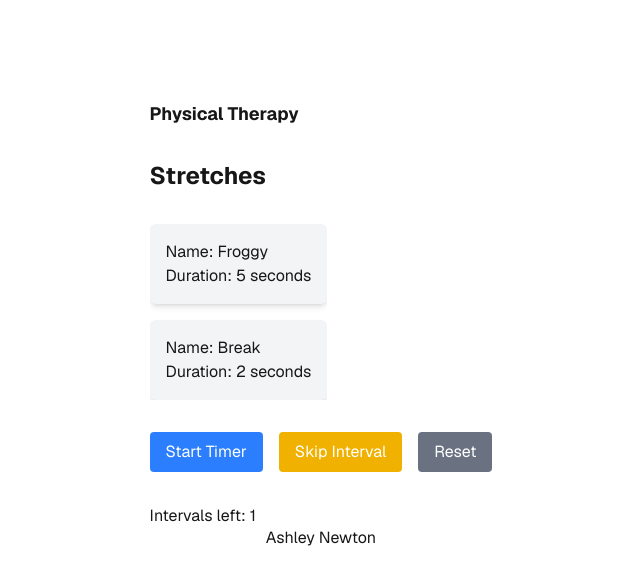
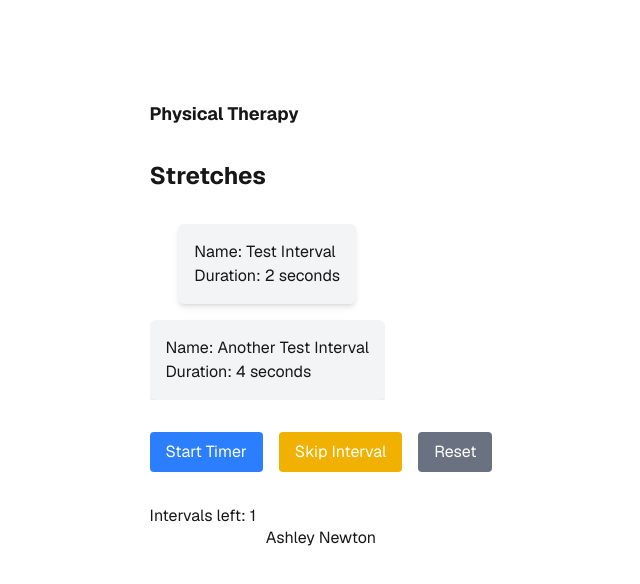
Before and after one commit to LearningAnywhere/fitness-timer, a Next.js app: page / in a window 1280 px wide. Shown: the top 584 px of the page, without its empty margins (319-959 px from the left). Built offline with nearby package versions, Linux system fonts and the light colour scheme.

Commit message:
Build out more tests using temp test data

```diff
--- a/src/app/components/Interval.tsx
+++ b/src/app/components/Interval.tsx
@@ -25,7 +25,9 @@ export const Interval = (params: IntervalProps) => {
   const color = getColor(isActive);
   return (
     <div className={`${color} p-4 rounded-md shadow-md`} ref={ref}>
-      <p>{`Name: ${name}`}</p>
+      <p
+        data-testid={isActive ? "active-interval-name" : undefined}
+      >{`Name: ${name}`}</p>
       <p>{`Duration: ${duration} seconds`}</p>
       {isActive && (timeLeft < duration || isTimerRunning) && (
         <p className="font-bold">{`Time left: ${timeLeft} seconds`}</p>
--- a/src/app/initial-data.ts
+++ b/src/app/initial-data.ts
@@ -2,12 +2,120 @@ import { TInterval } from "./types";
 
 const froggy: TInterval = {
   name: "Froggy",
-  duration: 5,
+  duration: 30,
 };
 
-const TIntervalBreak: TInterval = {
+const lowLungeRight: TInterval = {
+  name: "Low Lunge Right",
+  duration: 30,
+};
+
+const lowLungeLeft: TInterval = {
+  name: "Low Lunge Left",
+  duration: 30,
+};
+
+const periformisRight: TInterval = {
+  name: "Periformis Right",
+  duration: 30,
+};
+
+const periformisLeft: TInterval = {
+  name: "Periformis Left",
+  duration: 30,
+};
+
+const quadRight: TInterval = {
+  name: "Quad Stretch Right",
+  duration: 30,
+};
+
+const quadLeft: TInterval = {
+  name: "Quad Stretch Left",
+  duration: 30,
+};
+
+const squat: TInterval = {
+  name: "Squat",
+  duration: 30,
+};
+
+const intervalBreak: TInterval = {
   name: "Break",
+  duration: 10,
+};
+
+const testInterval: TInterval = {
+  name: "Test Interval",
   duration: 2,
 };
 
-export const intervals: TInterval[] = [froggy, TIntervalBreak];
+const testInterval2: TInterval = {
+  name: "Another Test Interval",
+  duration: 4,
+};
+
+export const testIntervals: TInterval[] = [testInterval, testInterval2];
+
+export const intervals: TInterval[] = [
+  froggy,
+  intervalBreak,
+  froggy,
+  intervalBreak,
+  froggy,
+  intervalBreak,
+  lowLungeRight,
+  lowLungeLeft,
+  lowLungeRight,
+  lowLungeLeft,
+  lowLungeRight,
+  lowLungeLeft,
+  intervalBreak,
+  periformisRight,
+  periformisLeft,
+  periformisRight,
+  periformisLeft,
+  periformisRight,
+  periformisLeft,
+  intervalBreak,
+  quadRight,
+  quadLeft,
+  quadRight,
+  quadLeft,
+  quadRight,
+  quadLeft,
+  intervalBreak,
+  squat,
+  intervalBreak,
+  squat,
+  intervalBreak,
+  squat,
+  intervalBreak,
+];
+
+// const tvaBreathing: TExercise = {
+//   name: "TVA Breathing",
+//   repetitions: 10,
+// };
+
+// const gluteBridge: TExercise = {
+//   name: "Glute Bridge",
+//   repetitions: 10,
+// };
+
+// const clamShellLeft: TExercise = {
+//   name: "Clam Shell Left",
+//   repetitions: 10,
+// };
+
+// const clamShellRight: TExercise = {
+//   name: "Clam Shell Right",
+//   repetitions: 10,
+// };
+
+// export const exercisesWithReps: TExercise[] = [
+//   tvaBreathing,
+//   gluteBridge,
+//   clamShellLeft,
+//   clamShellRight,
+// ];
--- a/src/app/page.tsx
+++ b/src/app/page.tsx
@@ -2,7 +2,11 @@
 
 import { useEffect, useState, useRef } from "react";
 
-import { intervals } from "./initial-data";
+import {
+  //intervals,
+  // TODO: Move this to a mock file when API is ready
+  testIntervals as intervals,
+} from "./initial-data";
 import { TInterval } from "./types";
 import { Interval } from "./components/Interval";
 import { ButtonGroup } from "./components/ButtonGroup";
```
Also changed, not shown: 1 other file (tests, documents, lock files or other folders).
